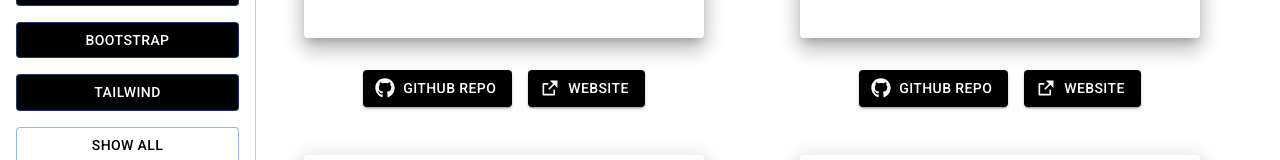
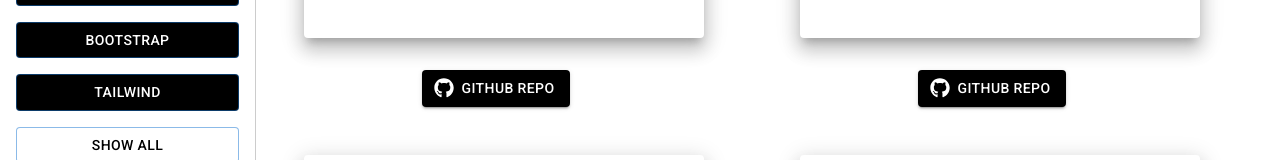
Before and after one commit to morgs999/my-portfolio, a React (Vite) app: page /portfolio in a window 1280 px wide. Shown: the part 570-730 px from the top of the page. Built offline with nearby package versions, Linux system fonts and the light colour scheme; a web font is replaced by a local one.

Commit message:
updated resume and portfolio

```diff
--- a/src/components/Project.jsx
+++ b/src/components/Project.jsx
@@ -125,7 +125,7 @@
                 >
                     GitHub Repo
                 </Button>
-                <Button
+                {/* <Button
                     onClick={() => openPage(project.deploy)}
                     variant="contained"
                     startIcon={<RiExternalLinkFill />}
@@ -138,7 +138,7 @@
                     }}
                 >
                     Website
-                </Button>
+                </Button> */}
             </Box>
         </div>
     );
--- a/src/constants/projects.jsx
+++ b/src/constants/projects.jsx
@@ -95,7 +95,7 @@
     {
         name: "Leftover Lover",
         deploy: "No longer deployed.",
-        repo: "https://github.com/DamirFM/The-Leftover-Lover",
+        repo: "https://github.com/morgs999/recipe-finder",
         photo: "gifs/leftoverlover.gif",
         description: "The Leftover Lover web application allows you to input an ingredient you have sitting unused in your fridge, and find a delicious recipe to make for dinner!",
         tools: {
```
Also changed, not shown: public/pngs/resume.png, 1 other file (tests, documents, lock files or other folders).
